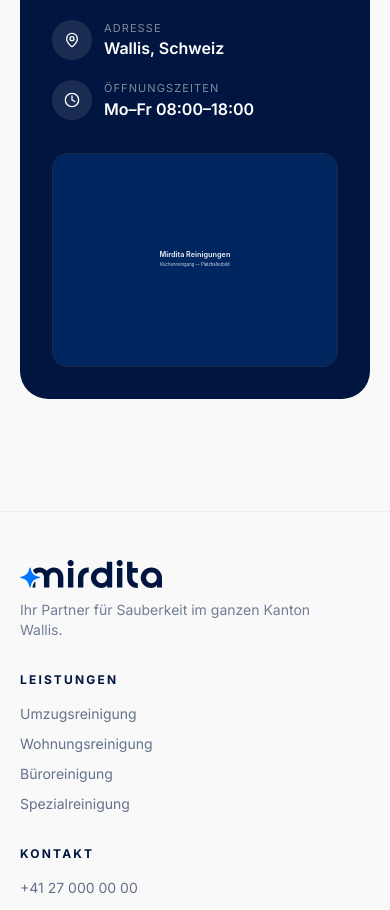
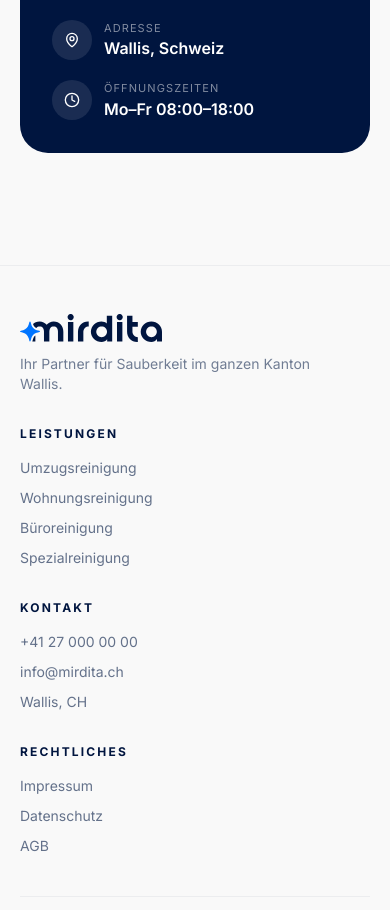
Before and after one commit to astraswiss/mirdita-reinigung, a Next.js app: page / in a window 390 px wide. Shown: the part 6002-6912 px from the top of the page. Built offline with nearby package versions, Linux system fonts and the light colour scheme.

Commit message:
Hide contact card photo on mobile
Same treatment as the Leistungen cards: the placeholder photo at the
bottom of the "Direkt erreichbar" card is only shown on desktop (lg+).

```diff
--- a/src/components/home.tsx
+++ b/src/components/home.tsx
@@ -575,7 +575,7 @@ export function Home() {
               <InfoLine icon={MapPin} label="Adresse" value="Wallis, Schweiz" />
               <InfoLine icon={Clock} label="Öffnungszeiten" value="Mo–Fr 08:00–18:00" />
             </ul>
-            <div className="mt-auto pt-8">
+            <div className="hidden lg:block mt-auto pt-8">
               <Photo
                 src={PHOTO_DETAIL}
                 alt="Mirdita Detailreinigung"
```
